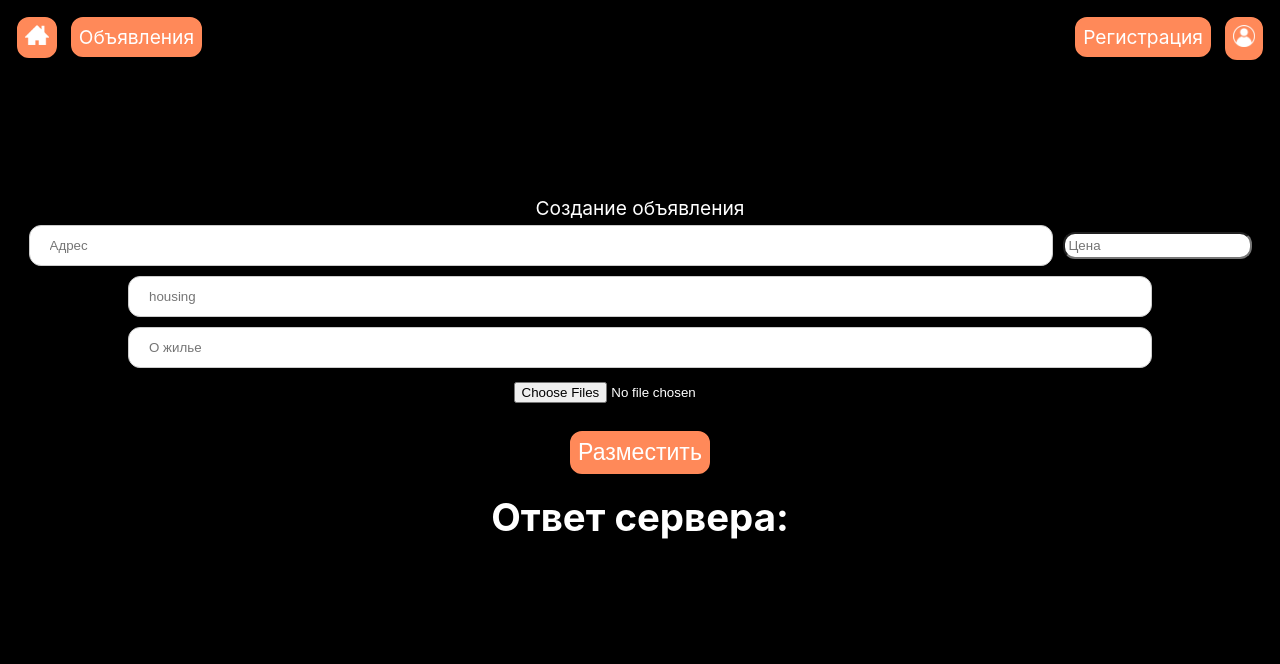
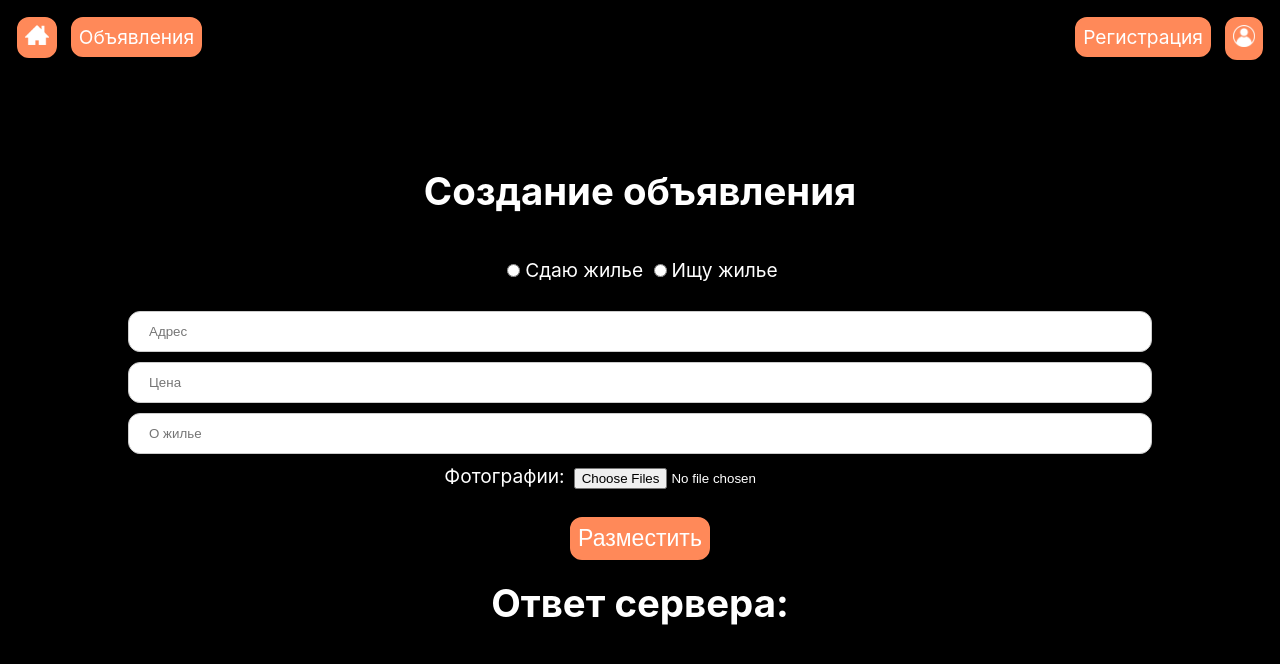
Before and after one commit to Nopennn/mai_houses, a React (Create React App) app: page /makead in a window 1280 px wide. Shown: the top 664 px of the page. Built offline with nearby package versions, Linux system fonts and the light colour scheme.

Commit message:
Ad creation update

```diff
--- a/src/App.css
+++ b/src/App.css
@@ -136,7 +136,7 @@ h1 {
     margin: 20px;
 }
 
-input[type=text], input[type=password] {
+input[type=text], input[type=password], input[type=number] {
     width: 80%;
     padding: 12px 20px;
     margin: 5px;
@@ -144,6 +144,7 @@ input[type=text], input[type=password] {
     border: 1px solid #ccc;
     box-sizing: border-box;
 }
+
 #login {
 
 }
--- a/src/pages/MakeAd.js
+++ b/src/pages/MakeAd.js
@@ -11,7 +11,7 @@ const MakeAd = () => {
     const [email, setEmail] = useState("")
     const [address, setAddress] = useState("")
     const [price, setPrice] = useState("")
-    const [type, setType] = useState("")
+    const [type, setType] = useState("housing")
     const [about, setAbout] = useState("")
     const [pictures, setPictures] = useState({})
     const [base64Pictures, setBase64Pictures] = useState([])
@@ -58,7 +58,7 @@ const MakeAd = () => {
             token: Cookies.get("auth_token"),
             price: price,
             adress: address,
-            type: "housing",
+            type: type,
             tags: [],
             about: about,
             photo_links: photo_links
@@ -73,17 +73,25 @@ const MakeAd = () => {
     }
     return (
         <div className="signin">
-            <br></br><br></br><br></br><br></br>
-            Создание объявления
+            <br/><br/>
+            <h1>Создание объявления</h1>
             <br></br>
+            <input type="radio" value={type} id="housing" name="type"
+                   onChange={event => setType("person")}/>
+            <label htmlFor="housing">Сдаю жилье      </label>
+            <input type="radio" value={type} id="person" name="type"
+                   onChange={event => setType("housing")}/>
+            <label htmlFor="person">Ищу жилье</label>
+            <br/>
+            <br/>
             <input type="text" value={address} id="address" placeholder="Адрес"
                    onChange={event => setAddress(event.target.value)}/>
             <input type="number" value={price} id="price" placeholder="Цена"
                    onChange={event => setPrice(event.target.value)}/>
-            <input type="text" value={type} id="type" placeholder="housing"
-                   onChange={event => setType(event.target.value)}/>
             <input type="text" value={about} id="about" placeholder="О жилье"
                    onChange={event => setAbout(event.target.value)}/>
+            <br/>
+            <label htmlFor="file-selector">Фотографии:</label>
             <input type="file" id="file-selector" multiple accept=".jpg, .jpeg, .png"
                    onChange={event => {
                        const fileList = event.target.files;
--- a/src/pages/Moderation.js
+++ b/src/pages/Moderation.js
@@ -1,13 +1,16 @@
-import React, {useState} from 'react';
+import React, {useEffect, useState} from 'react';
 import {Link} from "react-router-dom";
 import axios from "axios";
 import Cookies from "js-cookie";
 import OfferListElement from "../components/OfferListElement";
 
 const Moderation = () => {
+    useEffect(() => {
+        offersFetch();
+    }, []);
     const [adsInfo, setAdsInfo] = useState([])
 
-    window.onload = function () {
+    const offersFetch = function () {
         axios.post('https://mai-houses.onrender.com/houses/in_moderation', {
             token: Cookies.get("auth_token")
         })
```
